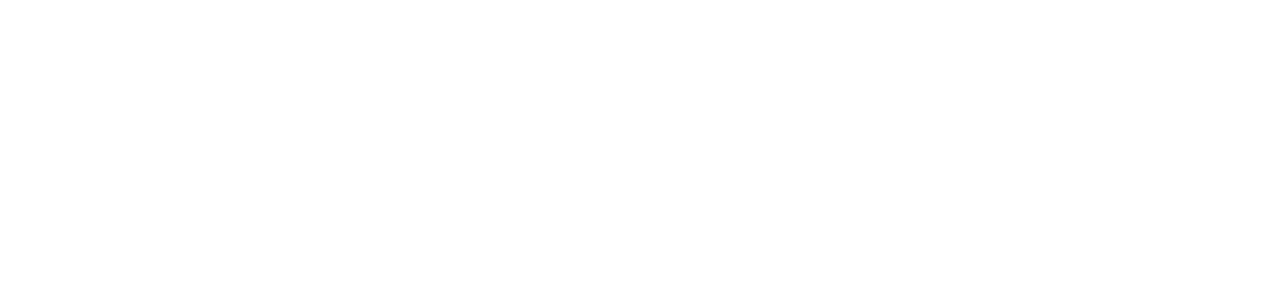
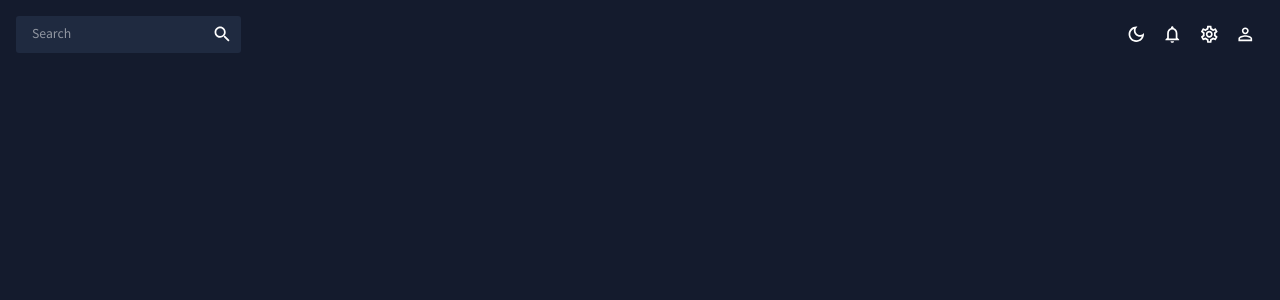
Before and after one commit to TheChrisader/react-dashboard, a React (Create React App) app: page / in a window 1280 px wide. Shown: the top 300 px of the page. Built offline with nearby package versions, Linux system fonts and the light colour scheme.

Commit message:
create Topbar

```diff
--- a/src/App.js
+++ b/src/App.js
@@ -1,5 +1,22 @@
+import { CssBaseline, ThemeProvider } from "@mui/material";
+import Topbar from "./scenes/Global/Topbar";
+import { ColorModeContext, useMode } from "./theme";
+
 function App() {
-  return <div className="app"></div>;
+  const [theme, colorMode] = useMode();
+
+  return (
+    <ColorModeContext.Provider value={colorMode}>
+      <ThemeProvider theme={theme}>
+        <CssBaseline />
+        <div className="app">
+          <main className="content">
+            <Topbar />
+          </main>
+        </div>
+      </ThemeProvider>
+    </ColorModeContext.Provider>
+  );
 }
 
 export default App;
--- /dev/null
+++ b/src/scenes/Global/Topbar.jsx
@@ -0,0 +1,56 @@
+import { useContext } from "react";
+import { Box, IconButton, InputBase, useTheme } from "@mui/material";
+
+import { ColorModeContext, tokens } from "../../theme";
+import {
+  DarkModeOutlined,
+  LightModeOutlined,
+  NotificationsOutlined,
+  PersonOutline,
+  Search,
+  SettingsOutlined,
+} from "@mui/icons-material";
+
+const Topbar = () => {
+  const theme = useTheme();
+  const colors = tokens(theme.palette.mode);
+  const colorMode = useContext(ColorModeContext);
+
+  return (
+    <Box display="flex" minWidth="100%" justifyContent="space-between" p={2}>
+      {/* SEARCH BAR  */}
+      <Box
+        display="flex"
+        borderRadius="3px"
+        backgroundColor={colors.primary[400]}
+      >
+        <InputBase sx={{ ml: 2, flex: 1 }} placeholder="Search" />
+        <IconButton type="button" sx={{ p: 1 }}>
+          <Search />
+        </IconButton>
+      </Box>
+
+      {/* ICONS  */}
+      <Box display="flex">
+        <IconButton type="button">
+          {theme.palette.mode === "dark" ? (
+            <DarkModeOutlined />
+          ) : (
+            <LightModeOutlined />
+          )}
+        </IconButton>
+        <IconButton type="button">
+          <NotificationsOutlined />
+        </IconButton>
+        <IconButton type="button">
+          <SettingsOutlined />
+        </IconButton>
+        <IconButton type="button">
+          <PersonOutline />
+        </IconButton>
+      </Box>
+    </Box>
+  );
+};
+
+export default Topbar;
```
